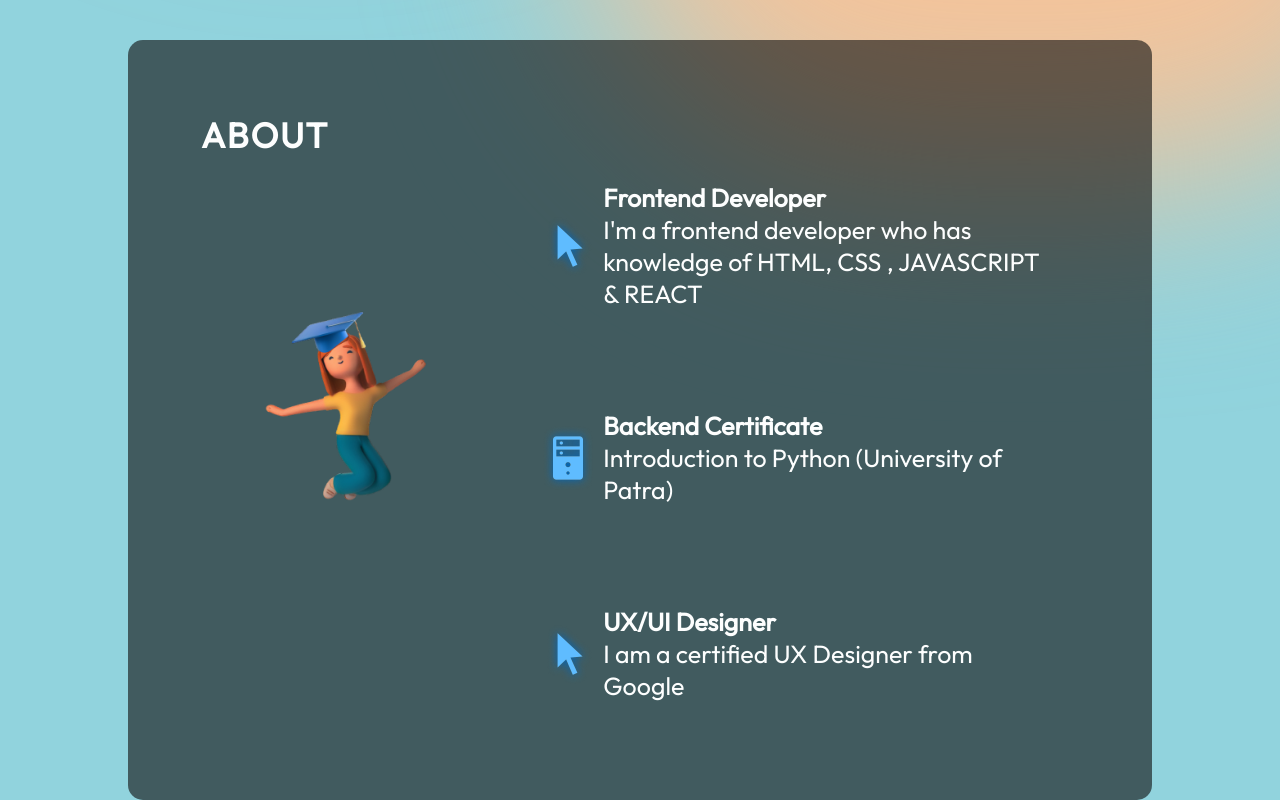
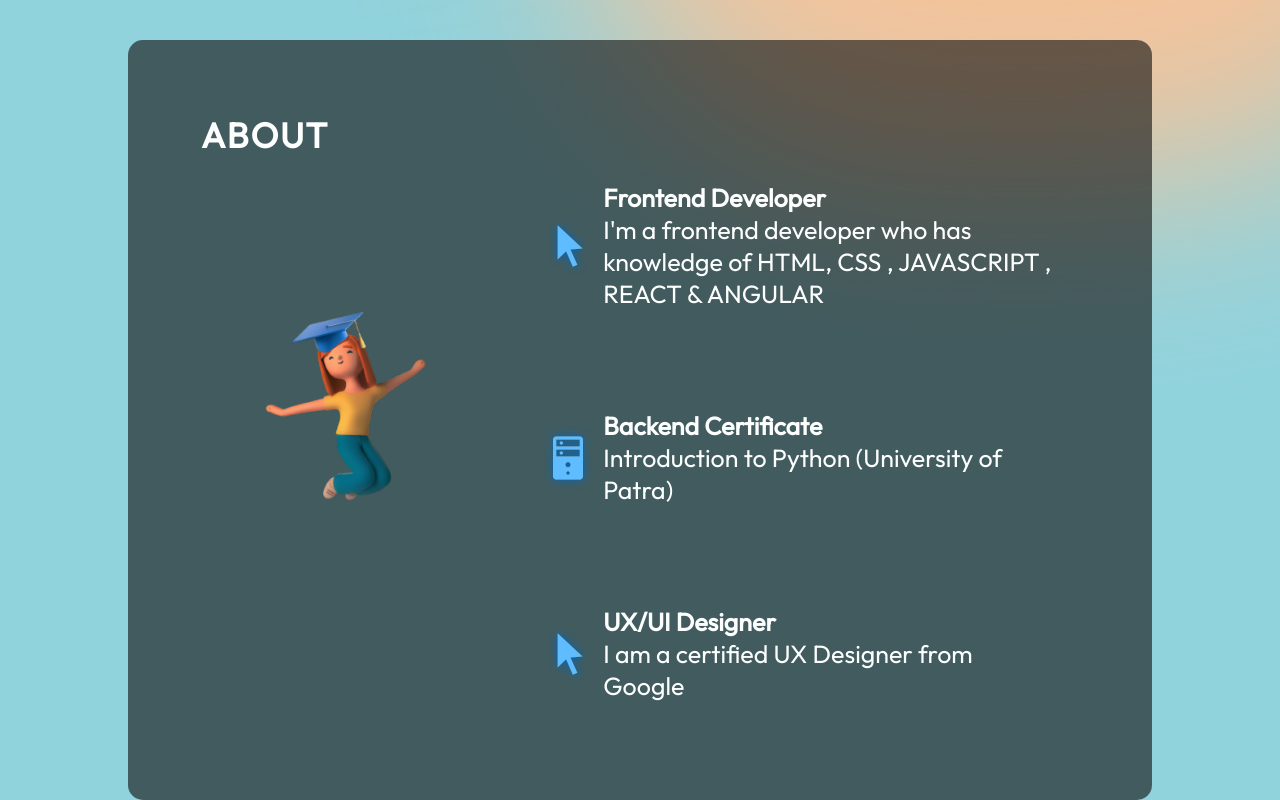
Before and after one commit to ViStamelou/myportfolio, a React (Vite) app: page / in a window 1280 px wide. Shown: the part 853-1653 px from the top of the page. Built offline with nearby package versions, Linux system fonts and the light colour scheme.

Commit message:
add angular on about

```diff
--- a/src/components/About/About.jsx
+++ b/src/components/About/About.jsx
@@ -19,7 +19,7 @@ export const About = () => {
             <div className={styles.aboutItemText}>
               <h3>Frontend Developer</h3>
               <p>
-                I'm a frontend developer who has knowledge of HTML, CSS , JAVASCRIPT & REACT
+                I'm a frontend developer who has knowledge of HTML, CSS , JAVASCRIPT , REACT & ANGULAR
               </p>
             </div>
           </li>
```
